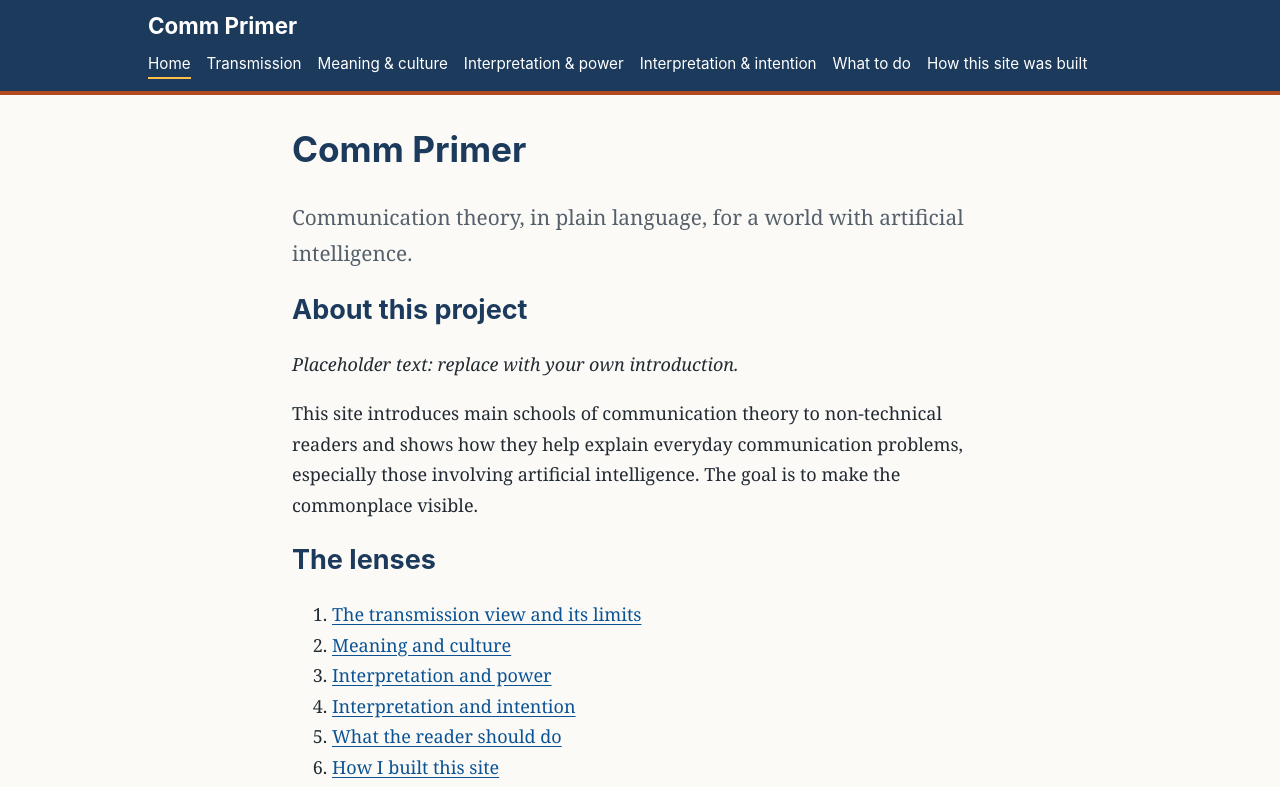
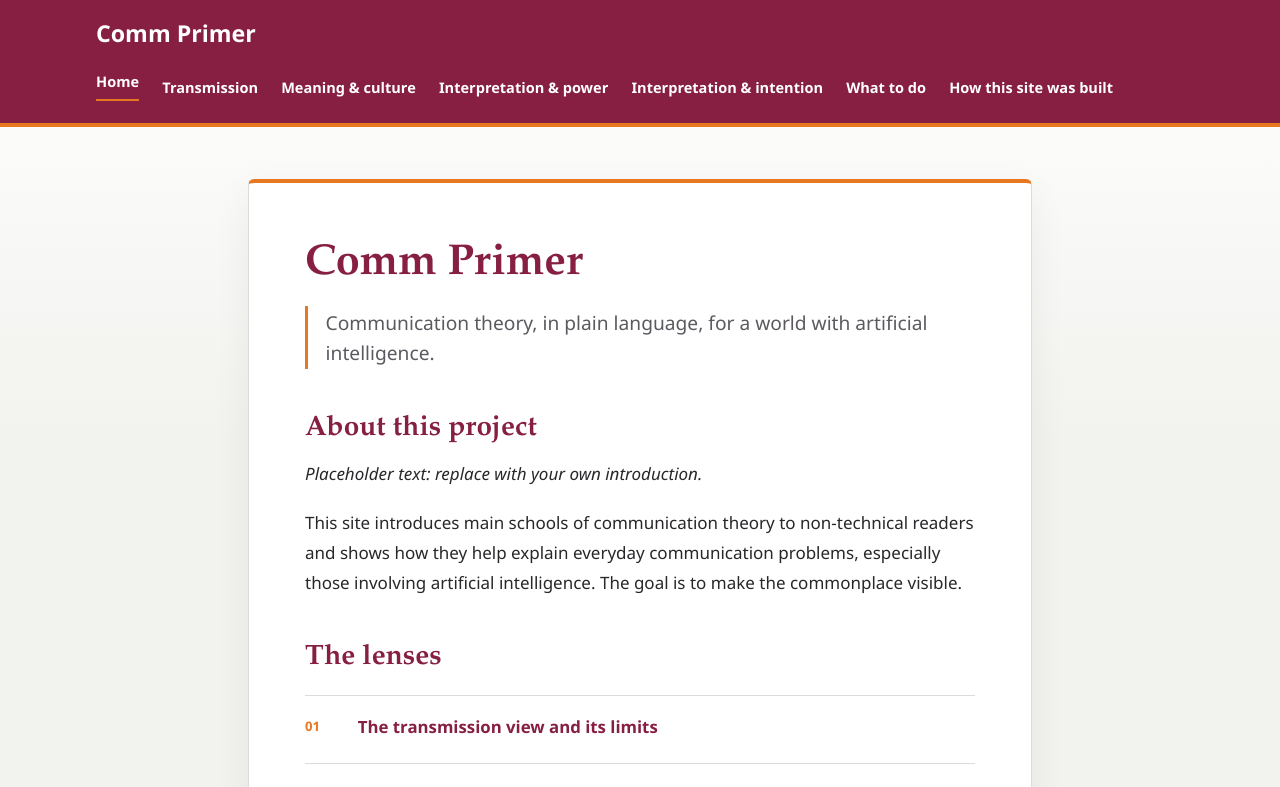
Before and after one commit to carlosevia/comm-primer, a Jekyll site: the page built from index.md, in a window 1280 px wide. Shown: the top 787 px of the page. Built offline with Jekyll 4.4.1, drawn with Linux system fonts in a browser that asks for light colours; grey boxes are pictures that could not be loaded.

Commit message:
updated style

```diff
--- a/assets/css/style.css
+++ b/assets/css/style.css
@@ -1,47 +1,358 @@
-/* ===== Customize here: colour palette and typography ===== */
 :root {
-  --color-primary: #1b3a5c;      /* deep navy: header, headings */
-  --color-accent: #b4491f;       /* burnt orange: links hover, highlights */
-  --color-link: #0b5394;         /* link blue (AA on white) */
-  --color-bg: #fbfaf7;           /* warm off-white page background */
+  --color-maroon: #861f41;
+  --color-orange: #e87722;
+  --color-orange-light: #fff1e5;
+  --color-bg: #f2f2ef;
   --color-surface: #ffffff;
-  --color-text: #222a33;         /* body text (AAA on bg) */
-  --color-muted: #55606b;
-  --color-focus: #ffbf47;        /* focus outline */
-  --font-body: Georgia, "Times New Roman", serif;
-  --font-heading: -apple-system, "Segoe UI", Helvetica, Arial, sans-serif;
-  --max-width: 46rem;
-  --base-size: 1.125rem;
+  --color-text: #29272a;
+  --color-muted: #5c5960;
+  --color-line: #dedbd8;
+  --color-focus: #ffb81c;
+  --font-body: "Aptos", "Segoe UI", sans-serif;
+  --font-heading: "Iowan Old Style", "Palatino Linotype", "Book Antiqua", Georgia, serif;
+  --max-width: 68rem;
+  --reading-width: 49rem;
+  --base-size: 1.0625rem;
 }
-*, *::before, *::after { box-sizing: border-box; }
-body { margin: 0; background: var(--color-bg); color: var(--color-text);
-  font: var(--base-size)/1.7 var(--font-body); }
-.wrap { max-width: var(--max-width); margin: 0 auto; padding: 0 1.25rem; }
-h1, h2, h3 { font-family: var(--font-heading); color: var(--color-primary); line-height: 1.25; }
-h1 { font-size: 2.2rem; margin-top: 2rem; }
-.lead { font-size: 1.3rem; color: var(--color-muted); }
-a { color: var(--color-link); text-underline-offset: 3px; }
-a:hover { color: var(--color-accent); }
-:focus-visible { outline: 3px solid var(--color-focus); outline-offset: 2px; }
-main:focus { outline: none; }
-img { max-width: 100%; height: auto; }
-figure { margin: 1.5rem 0; }
-figcaption { font-size: .9rem; color: var(--color-muted); }
-.skip-link { position: absolute; left: -999px; top: 0; background: var(--color-primary);
-  color: #fff; padding: .75rem 1rem; z-index: 10; }
-.skip-link:focus { left: 0; }
-.site-header { background: var(--color-primary); color: #fff; padding: .75rem 0;
-  border-bottom: 4px solid var(--color-accent); }
-.site-header .wrap { max-width: 64rem; }
-.site-title { font: 700 1.4rem var(--font-heading); margin: 0 0 .5rem; }
-.site-title a { color: #fff; text-decoration: none; }
-.site-header ul { list-style: none; margin: 0; padding: 0; display: flex; flex-wrap: wrap; gap: .25rem 1rem; }
-.site-header nav a { color: #fff; font: .95rem var(--font-heading); text-decoration: none;
-  padding: .25rem 0; border-bottom: 2px solid transparent; display: inline-block; }
-.site-header nav a:hover, .site-header nav a.active { border-bottom-color: var(--color-focus); color: #fff; }
-main { padding-bottom: 3rem; min-height: 60vh; }
-.pager { display: flex; justify-content: space-between; margin-top: 3rem;
-  padding-top: 1rem; border-top: 1px solid #d8d4cb; font-family: var(--font-heading); }
-.site-footer { background: #eeeae1; color: var(--color-muted); padding: 1rem 0;
-  font: .9rem var(--font-heading); }
-@media (prefers-reduced-motion: reduce) { * { transition: none !important; animation: none !important; } }
+
+*,
+*::before,
+*::after {
+  box-sizing: border-box;
+}
+
+html {
+  scroll-behavior: smooth;
+}
+
+body {
+  margin: 0;
+  background: linear-gradient(180deg, #fff 0, var(--color-bg) 27rem);
+  color: var(--color-text);
+  font: var(--base-size)/1.75 var(--font-body);
+  -webkit-font-smoothing: antialiased;
+}
+
+.wrap {
+  width: min(100% - 3rem, var(--max-width));
+  margin-inline: auto;
+}
+
+.site-header {
+  position: relative;
+  background: var(--color-maroon);
+  color: #fff;
+  border-bottom: 4px solid var(--color-orange);
+}
+
+.site-header .wrap {
+  padding-block: 1.25rem 1rem;
+}
+
+.site-title {
+  margin: 0 0 1rem;
+  font: 700 1.45rem/1.2 var(--font-body);
+}
+
+.site-title a {
+  color: #fff;
+  text-decoration: none;
+}
+
+.site-title a:hover {
+  color: #ffe1c8;
+}
+
+.site-header ul {
+  display: flex;
+  flex-wrap: wrap;
+  gap: 0.2rem 1.45rem;
+  list-style: none;
+  margin: 0;
+  padding: 0;
+}
+
+.site-header nav a {
+  display: inline-block;
+  padding: 0.35rem 0 0.25rem;
+  border-bottom: 2px solid transparent;
+  color: #fff;
+  font-size: 0.91rem;
+  font-weight: 600;
+  text-decoration: none;
+  transition: border-color 160ms ease, color 160ms ease;
+}
+
+.site-header nav a:hover,
+.site-header nav a.active {
+  border-bottom-color: var(--color-orange);
+  color: #fff;
+}
+
+main {
+  min-height: 62vh;
+  padding-block: 3.25rem 4rem;
+}
+
+article {
+  max-width: var(--reading-width);
+  margin-inline: auto;
+  padding: clamp(1.5rem, 5vw, 3.5rem);
+  border: 1px solid var(--color-line);
+  border-top: 4px solid var(--color-orange);
+  border-radius: 6px;
+  background: var(--color-surface);
+  box-shadow: 0 14px 38px rgb(41 39 42 / 6%);
+}
+
+h1,
+h2,
+h3 {
+  color: var(--color-maroon);
+  font-family: var(--font-heading);
+  font-weight: 700;
+  line-height: 1.2;
+}
+
+h1 {
+  margin: 0 0 1rem;
+  font-size: 2.7rem;
+  letter-spacing: 0;
+}
+
+h2 {
+  margin: 2.75rem 0 0.8rem;
+  font-size: 1.75rem;
+}
+
+h3 {
+  margin: 2rem 0 0.65rem;
+  font-size: 1.3rem;
+}
+
+p,
+ul,
+ol {
+  margin-block: 0 1.2rem;
+}
+
+.lead {
+  max-width: 42rem;
+  margin: 0 0 2rem;
+  padding: 0.1rem 0 0.1rem 1.1rem;
+  border-left: 3px solid var(--color-orange);
+  color: var(--color-muted);
+  font-size: 1.2rem;
+  line-height: 1.55;
+}
+
+a {
+  color: var(--color-maroon);
+  text-decoration-color: var(--color-orange);
+  text-decoration-thickness: 1px;
+  text-underline-offset: 0.2em;
+}
+
+a:hover {
+  color: #5e1530;
+  text-decoration-thickness: 2px;
+}
+
+:focus-visible {
+  outline: 3px solid var(--color-focus);
+  outline-offset: 3px;
+}
+
+main:focus {
+  outline: none;
+}
+
+.skip-link {
+  position: absolute;
+  z-index: 10;
+  top: 0.75rem;
+  left: 0.75rem;
+  transform: translateY(-160%);
+  padding: 0.7rem 1rem;
+  border-radius: 3px;
+  background: #fff;
+  color: var(--color-maroon);
+  font-weight: 700;
+}
+
+.skip-link:focus {
+  transform: translateY(0);
+}
+
+article h2 + ol {
+  counter-reset: lesson;
+  list-style: none;
+  margin: 1.25rem 0 2rem;
+  padding: 0;
+}
+
+article h2 + ol li {
+  counter-increment: lesson;
+  display: grid;
+  grid-template-columns: 2.5rem minmax(0, 1fr);
+  align-items: center;
+  gap: 0.8rem;
+  border-top: 1px solid var(--color-line);
+}
+
+article h2 + ol li::before {
+  content: counter(lesson, decimal-leading-zero);
+  color: var(--color-orange);
+  font-size: 0.82rem;
+  font-weight: 800;
+  font-variant-numeric: tabular-nums;
+}
+
+article h2 + ol a {
+  display: block;
+  padding-block: 1rem;
+  font-size: 1.05rem;
+  font-weight: 650;
+  text-decoration: none;
+}
+
+article h2 + ol a:hover {
+  color: var(--color-maroon);
+  text-decoration: underline;
+  text-decoration-color: var(--color-orange);
+  text-underline-offset: 0.25em;
+}
+
+ul,
+ol {
+  padding-left: 1.4rem;
+}
+
+li + li {
+  margin-top: 0.35rem;
+}
+
+blockquote {
+  margin: 1.75rem 0;
+  padding: 0.5rem 1.25rem;
+  border-left: 3px solid var(--color-orange);
+  background: var(--color-orange-light);
+  color: var(--color-text);
+}
+
+blockquote p:last-child {
+  margin-bottom: 0;
+}
+
+figure {
+  margin: 2rem 0;
+}
+
+img {
+  display: block;
+  max-width: 100%;
+  height: auto;
+  border-radius: 3px;
+}
+
+figcaption {
+  margin-top: 0.65rem;
+  color: var(--color-muted);
+  font-size: 0.88rem;
+}
+
+hr {
+  height: 1px;
+  margin: 2.5rem 0;
+  border: 0;
+  background: var(--color-line);
+}
+
+.pager {
+  display: flex;
+  justify-content: space-between;
+  gap: 1rem;
+  margin-top: 3rem;
+  padding-top: 1.25rem;
+  border-top: 1px solid var(--color-line);
+  font-size: 0.94rem;
+  font-weight: 650;
+}
+
+.pager a {
+  max-width: 48%;
+  text-decoration: none;
+}
+
+.pager a[rel="next"] {
+  margin-left: auto;
+  text-align: right;
+}
+
+.site-footer {
+  padding-block: 1.5rem;
+  background: #302b2e;
+  color: #f7f3f4;
+  font-size: 0.9rem;
+}
+
+.site-footer p {
+  margin: 0;
+}
+
+.site-footer a {
+  color: #ffd5b3;
+}
+
+@media (max-width: 40rem) {
+  .wrap {
+    width: min(100% - 2rem, var(--max-width));
+  }
+
+  .site-header .wrap {
+    padding-block: 1rem 0.8rem;
+  }
+
+  .site-header ul {
+    gap: 0.1rem 1rem;
+  }
+
+  main {
+    padding-block: 1.5rem 2.5rem;
+  }
+
+  article {
+    padding: 1.4rem 1.25rem;
+  }
+
+  h1 {
+    font-size: 2.1rem;
+  }
+
+  h2 {
+    margin-top: 2.2rem;
+    font-size: 1.5rem;
+  }
+
+  .lead {
+    font-size: 1.08rem;
+  }
+
+  .pager {
+    font-size: 0.86rem;
+  }
+}
+
+@media (prefers-reduced-motion: reduce) {
+  html {
+    scroll-behavior: auto;
+  }
+
+  *,
+  *::before,
+  *::after {
+    transition-duration: 0.01ms !important;
+    animation-duration: 0.01ms !important;
+    animation-iteration-count: 1 !important;
+  }
+}
```
